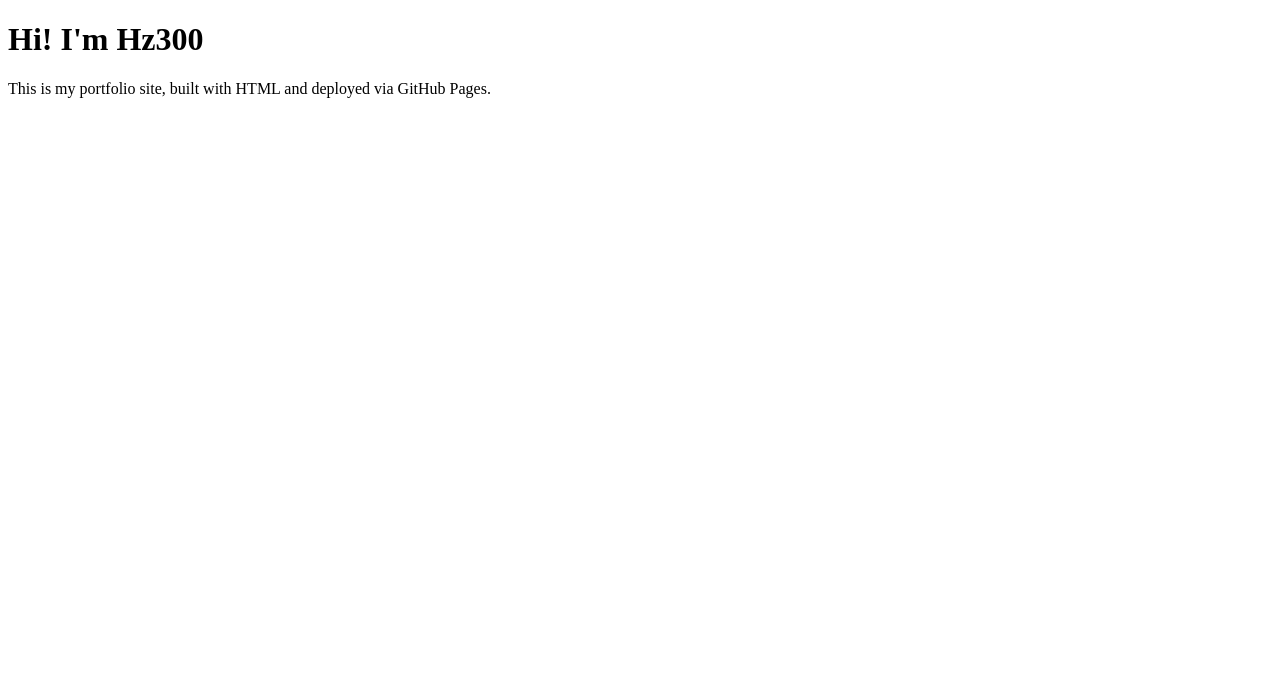
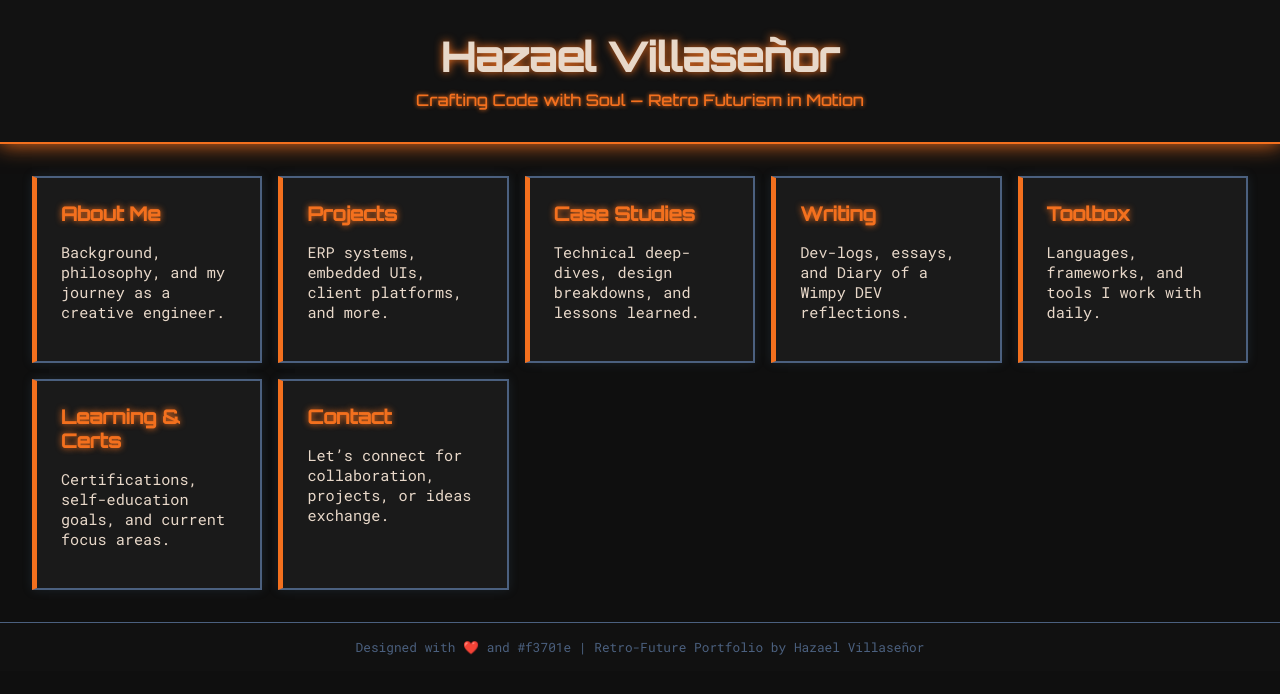
Before and after one commit to Hz300/Hz300.github.io, a plain HTML site: page index.html in a window 1280 px wide. Drawn offline with Linux system fonts and the light colour scheme.

Commit message:
index beta

```diff
--- a/index.html
+++ b/index.html
@@ -1,12 +1,166 @@
-<!-- index.html -->
+
 <!DOCTYPE html>
 <html lang="en">
 <head>
-  <meta charset="UTF-8">
-  <title>Hz300 – Portfolio</title>
+  <meta charset="UTF-8" />
+  <meta name="viewport" content="width=device-width, initial-scale=1.0" />
+  <title>Hazael Villaseñor — Portfolio</title>
+  <link href="https://fonts.googleapis.com/css2?family=Orbitron:wght@500&family=Roboto+Mono&display=swap" rel="stylesheet">
+  <style>
+    :root {
+      --primary-bg: #0f0f0f;
+      --text-light: #e8d8c9;
+      --accent: #f3701e;
+      --muted-blue: #4b607f;
+      --glow-blue: #4fc3f7;
+    }
+
+    body {
+      margin: 0;
+      font-family: 'Roboto Mono', monospace;
+      background-color: var(--primary-bg);
+      color: var(--text-light);
+      overflow-x: hidden;
+    }
+
+    header {
+      padding: 2rem;
+      background-color: #121212;
+      color: var(--text-light);
+      text-align: center;
+      font-family: 'Orbitron', sans-serif;
+      border-bottom: 2px solid var(--accent);
+      box-shadow: 0 0 20px var(--accent);
+    }
+
+    h1 {
+      margin: 0;
+      font-size: 2.5rem;
+      color: var(--text-light);
+      text-shadow: 0 0 8px var(--accent);
+    }
+
+    p.slogan {
+      margin: 0.5rem 0 0;
+      font-size: 1rem;
+      color: var(--accent);
+      text-shadow: 0 0 4px var(--accent);
+    }
+
+    nav {
+      display: grid;
+      grid-template-columns: repeat(auto-fit, minmax(220px, 1fr));
+      gap: 1rem;
+      padding: 2rem;
+    }
+
+    .card {
+      background-color: #1a1a1a;
+      border: 2px solid var(--muted-blue);
+      border-left: 5px solid var(--accent);
+      padding: 1.5rem;
+      box-shadow: 0 0 10px rgba(76, 110, 138, 0.2);
+      transition: all 0.3s ease-in-out;
+      position: relative;
+    }
+
+    .card::before {
+      content: '';
+      position: absolute;
+      inset: 0;
+      border: 1px solid var(--glow-blue);
+      opacity: 0;
+      pointer-events: none;
+      box-shadow: 0 0 20px var(--glow-blue), 0 0 40px var(--glow-blue);
+      transition: opacity 0.3s ease;
+    }
+
+    .card:hover::before {
+      opacity: 0.3;
+    }
+
+    .card:hover {
+      background-color: #1e1e1e;
+      transform: translateY(-3px);
+      box-shadow: 0 0 12px var(--accent), 0 0 30px var(--muted-blue);
+    }
+
+    .card h2 {
+      margin-top: 0;
+      font-family: 'Orbitron', sans-serif;
+      font-size: 1.2rem;
+      color: var(--accent);
+      text-shadow: 0 0 6px var(--accent);
+    }
+
+    .card p {
+      font-size: 0.95rem;
+      color: var(--text-light);
+    }
+
+    footer {
+      text-align: center;
+      padding: 1rem;
+      font-size: 0.8rem;
+      color: var(--muted-blue);
+      background-color: #111;
+      border-top: 1px solid var(--muted-blue);
+    }
+
+    /* Optional: subtle flicker animation */
+    @keyframes flicker {
+      0%, 19%, 21%, 23%, 25%, 54%, 56%, 100% {
+        opacity: 1;
+      }
+      20%, 24%, 55% {
+        opacity: 0.5;
+      }
+    }
+
+    .card:hover h2 {
+      animation: flicker 0.5s infinite;
+    }
+  </style>
 </head>
 <body>
-  <h1>Hi! I'm Hz300</h1>
-  <p>This is my portfolio site, built with HTML and deployed via GitHub Pages.</p>
+  <header>
+    <h1>Hazael Villaseñor</h1>
+    <p class="slogan">Crafting Code with Soul — Retro Futurism in Motion</p>
+  </header>
+
+  <nav>
+    <div class="card">
+      <h2>About Me</h2>
+      <p>Background, philosophy, and my journey as a creative engineer.</p>
+    </div>
+    <div class="card">
+      <h2>Projects</h2>
+      <p>ERP systems, embedded UIs, client platforms, and more.</p>
+    </div>
+    <div class="card">
+      <h2>Case Studies</h2>
+      <p>Technical deep-dives, design breakdowns, and lessons learned.</p>
+    </div>
+    <div class="card">
+      <h2>Writing</h2>
+      <p>Dev-logs, essays, and Diary of a Wimpy DEV reflections.</p>
+    </div>
+    <div class="card">
+      <h2>Toolbox</h2>
+      <p>Languages, frameworks, and tools I work with daily.</p>
+    </div>
+    <div class="card">
+      <h2>Learning & Certs</h2>
+      <p>Certifications, self-education goals, and current focus areas.</p>
+    </div>
+    <div class="card">
+      <h2>Contact</h2>
+      <p>Let’s connect for collaboration, projects, or ideas exchange.</p>
+    </div>
+  </nav>
+
+  <footer>
+    Designed with ❤️ and #f3701e | Retro-Future Portfolio by Hazael Villaseñor
+  </footer>
 </body>
 </html>
```
Also changed, not shown: 1 other file.
